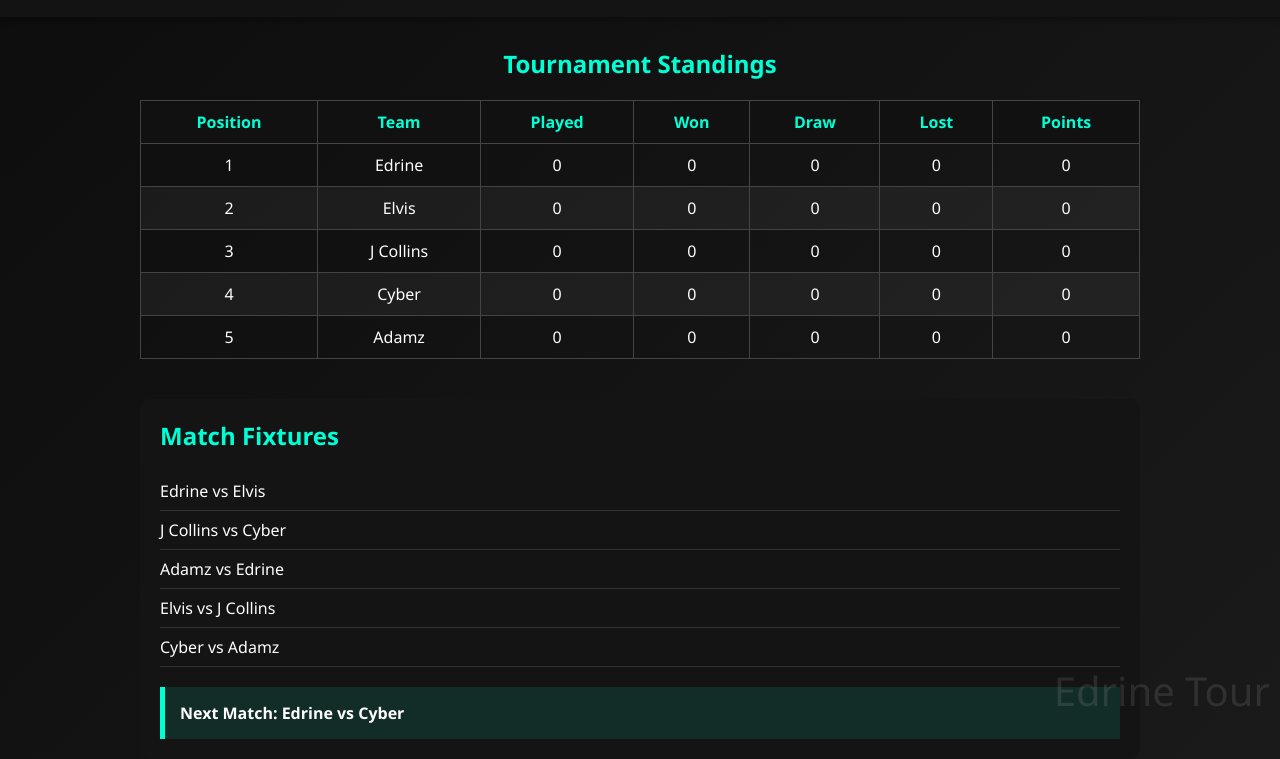
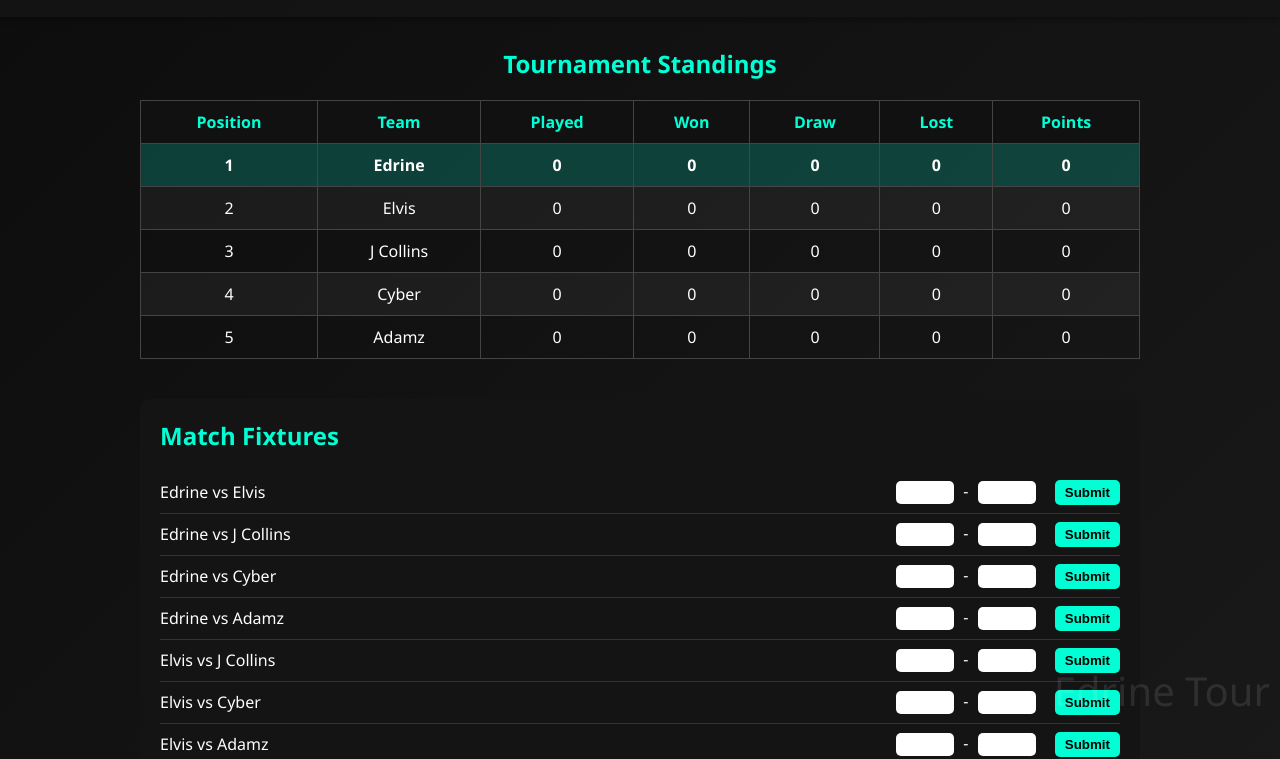
Before and after one commit to Edrinechaos/Me-On-Gamer, a plain HTML site: page index.html in a window 1280 px wide. Shown: the part 72-831 px from the top of the page. Drawn offline with Linux system fonts and the light colour scheme.

Commit message:
Update index.html

```diff
--- a/index.html
+++ b/index.html
@@ -5,17 +5,14 @@
   <meta name="viewport" content="width=device-width, initial-scale=1.0">
   <title>Me On Game Tournaments</title>
   <style>
-    /* General styles */
     body {
       margin: 0;
       font-family: 'Segoe UI', Tahoma, Geneva, Verdana, sans-serif;
       background: linear-gradient(135deg, #0d0d0d, #1a1a1a);
       color: #fff;
       position: relative;
-      overflow-x: hidden;
     }
 
-    /* Watermark */
     body::after {
       content: "Edrine Tour";
       position: fixed;
@@ -30,7 +27,7 @@
     header {
       text-align: center;
       padding: 20px;
-      background-color: rgba(20, 20, 20, 0.9);
+      background-color: rgba(20,20,20,0.9);
       box-shadow: 0 4px 6px rgba(0,0,0,0.3);
     }
 
@@ -47,7 +44,6 @@
       padding: 0 20px;
     }
 
-    /* League table */
     table {
       width: 100%;
       border-collapse: collapse;
@@ -69,11 +65,16 @@
       background-color: rgba(255,255,255,0.05);
     }
 
-    /* Fixtures section */
+    .top-team {
+      background-color: rgba(0,255,213,0.2);
+      font-weight: bold;
+    }
+
     .fixtures {
-      background-color: rgba(20, 20, 20, 0.9);
+      background-color: rgba(20,20,20,0.9);
       padding: 20px;
       border-radius: 10px;
+      margin-bottom: 40px;
     }
 
     .fixtures h2 {
@@ -84,8 +85,10 @@
     .match {
       display: flex;
       justify-content: space-between;
+      align-items: center;
       padding: 8px 0;
       border-bottom: 1px solid #333;
+      flex-wrap: wrap;
     }
 
     .match:last-child {
@@ -99,6 +102,30 @@
       border-left: 5px solid #00ffd5;
       font-weight: bold;
     }
+
+    input[type="number"] {
+      width: 50px;
+      padding: 4px;
+      margin: 0 5px;
+      border-radius: 5px;
+      border: none;
+      text-align: center;
+    }
+
+    button {
+      margin-left: 10px;
+      padding: 5px 10px;
+      background-color: #00ffd5;
+      border: none;
+      color: #000;
+      font-weight: bold;
+      cursor: pointer;
+      border-radius: 5px;
+    }
+
+    button:hover {
+      background-color: #00e0c0;
+    }
   </style>
 </head>
 <body>
@@ -107,7 +134,6 @@
   </header>
 
   <main>
-    <!-- League Table -->
     <h2 style="text-align:center; color:#00ffd5;">Tournament Standings</h2>
     <table>
       <thead>
@@ -121,66 +147,114 @@
           <th>Points</th>
         </tr>
       </thead>
-      <tbody id="leagueTable">
-        <tr>
-          <td>1</td>
-          <td>Edrine</td>
-          <td>0</td>
-          <td>0</td>
-          <td>0</td>
-          <td>0</td>
-          <td>0</td>
-        </tr>
-        <tr>
-          <td>2</td>
-          <td>Elvis</td>
-          <td>0</td>
-          <td>0</td>
-          <td>0</td>
-          <td>0</td>
-          <td>0</td>
-        </tr>
-        <tr>
-          <td>3</td>
-          <td>J Collins</td>
-          <td>0</td>
-          <td>0</td>
-          <td>0</td>
-          <td>0</td>
-          <td>0</td>
-        </tr>
-        <tr>
-          <td>4</td>
-          <td>Cyber</td>
-          <td>0</td>
-          <td>0</td>
-          <td>0</td>
-          <td>0</td>
-          <td>0</td>
-        </tr>
-        <tr>
-          <td>5</td>
-          <td>Adamz</td>
-          <td>0</td>
-          <td>0</td>
-          <td>0</td>
-          <td>0</td>
-          <td>0</td>
-        </tr>
-      </tbody>
+      <tbody id="leagueTable"></tbody>
     </table>
 
-    <!-- Fixtures -->
     <div class="fixtures">
       <h2>Match Fixtures</h2>
-      <div class="match">Edrine vs Elvis</div>
-      <div class="match">J Collins vs Cyber</div>
-      <div class="match">Adamz vs Edrine</div>
-      <div class="match">Elvis vs J Collins</div>
-      <div class="match">Cyber vs Adamz</div>
-
-      <div class="next-match">Next Match: Edrine vs Cyber</div>
+      <div id="fixturesList"></div>
+      <div class="next-match" id="nextMatch"></div>
     </div>
   </main>
+
+  <script>
+    const teams = [
+      {name: "Edrine", played:0, won:0, draw:0, lost:0, points:0},
+      {name: "Elvis", played:0, won:0, draw:0, lost:0, points:0},
+      {name: "J Collins", played:0, won:0, draw:0, lost:0, points:0},
+      {name: "Cyber", played:0, won:0, draw:0, lost:0, points:0},
+      {name: "Adamz", played:0, won:0, draw:0, lost:0, points:0}
+    ];
+
+    // Generate round-robin fixtures
+    const fixtures = [];
+    for(let i=0;i<teams.length;i++){
+      for(let j=i+1;j<teams.length;j++){
+        fixtures.push({team1: teams[i].name, team2: teams[j].name, score1: null, score2: null});
+      }
+    }
+
+    let nextIndex = 0;
+
+    function updateTable() {
+      // Reset table stats
+      teams.forEach(t=>{
+        t.played=0; t.won=0; t.draw=0; t.lost=0; t.points=0;
+      });
+
+      // Calculate stats from results
+      fixtures.forEach(f=>{
+        if(f.score1 !== null && f.score2 !== null){
+          const t1 = teams.find(t=>t.name===f.team1);
+          const t2 = teams.find(t=>t.name===f.team2);
+          t1.played++; t2.played++;
+          if(f.score1>f.score2){ t1.won++; t2.lost++; t1.points+=3; }
+          else if(f.score1<f.score2){ t2.won++; t1.lost++; t2.points+=3; }
+          else { t1.draw++; t2.draw++; t1.points++; t2.points++; }
+        }
+      });
+
+      // Sort by points
+      teams.sort((a,b)=>b.points - a.points);
+
+      const tbody = document.getElementById("leagueTable");
+      tbody.innerHTML = "";
+      teams.forEach((team,index)=>{
+        const tr = document.createElement("tr");
+        if(index===0) tr.classList.add("top-team");
+        tr.innerHTML = `
+          <td>${index+1}</td>
+          <td>${team.name}</td>
+          <td>${team.played}</td>
+          <td>${team.won}</td>
+          <td>${team.draw}</td>
+          <td>${team.lost}</td>
+          <td>${team.points}</td>
+        `;
+        tbody.appendChild(tr);
+      });
+    }
+
+    function displayFixtures() {
+      const list = document.getElementById("fixturesList");
+      list.innerHTML = "";
+      fixtures.forEach((f,index)=>{
+        const div = document.createElement("div");
+        div.className = "match";
+        const score1 = f.score1 !== null ? f.score1 : "";
+        const score2 = f.score2 !== null ? f.score2 : "";
+        div.innerHTML = `
+          <span>${f.team1} vs ${f.team2}</span>
+          <span>
+            <input type="number" min="0" id="score1-${index}" value="${score1}"> -
+            <input type="number" min="0" id="score2-${index}" value="${score2}">
+            <button onclick="submitResult(${index})">Submit</button>
+          </span>
+        `;
+        list.appendChild(div);
+      });
+      updateNextMatch();
+    }
+
+    function submitResult(index){
+      const s1 = parseInt(document.getElementById(`score1-${index}`).value);
+      const s2 = parseInt(document.getElementById(`score2-${index}`).value);
+      if(isNaN(s1) || isNaN(s2)) return alert("Please enter valid scores!");
+      fixtures[index].score1 = s1;
+      fixtures[index].score2 = s2;
+      updateTable();
+      updateNextMatch();
+    }
+
+    function updateNextMatch(){
+      const nextDiv = document.getElementById("nextMatch");
+      const nextMatch = fixtures.find(f=>f.score1===null || f.score2===null);
+      if(nextMatch) nextDiv.textContent = `Next Match: ${nextMatch.team1} vs ${nextMatch.team2}`;
+      else nextDiv.textContent = "Tournament Completed!";
+    }
+
+    updateTable();
+    displayFixtures();
+  </script>
 </body>
 </html>
```
